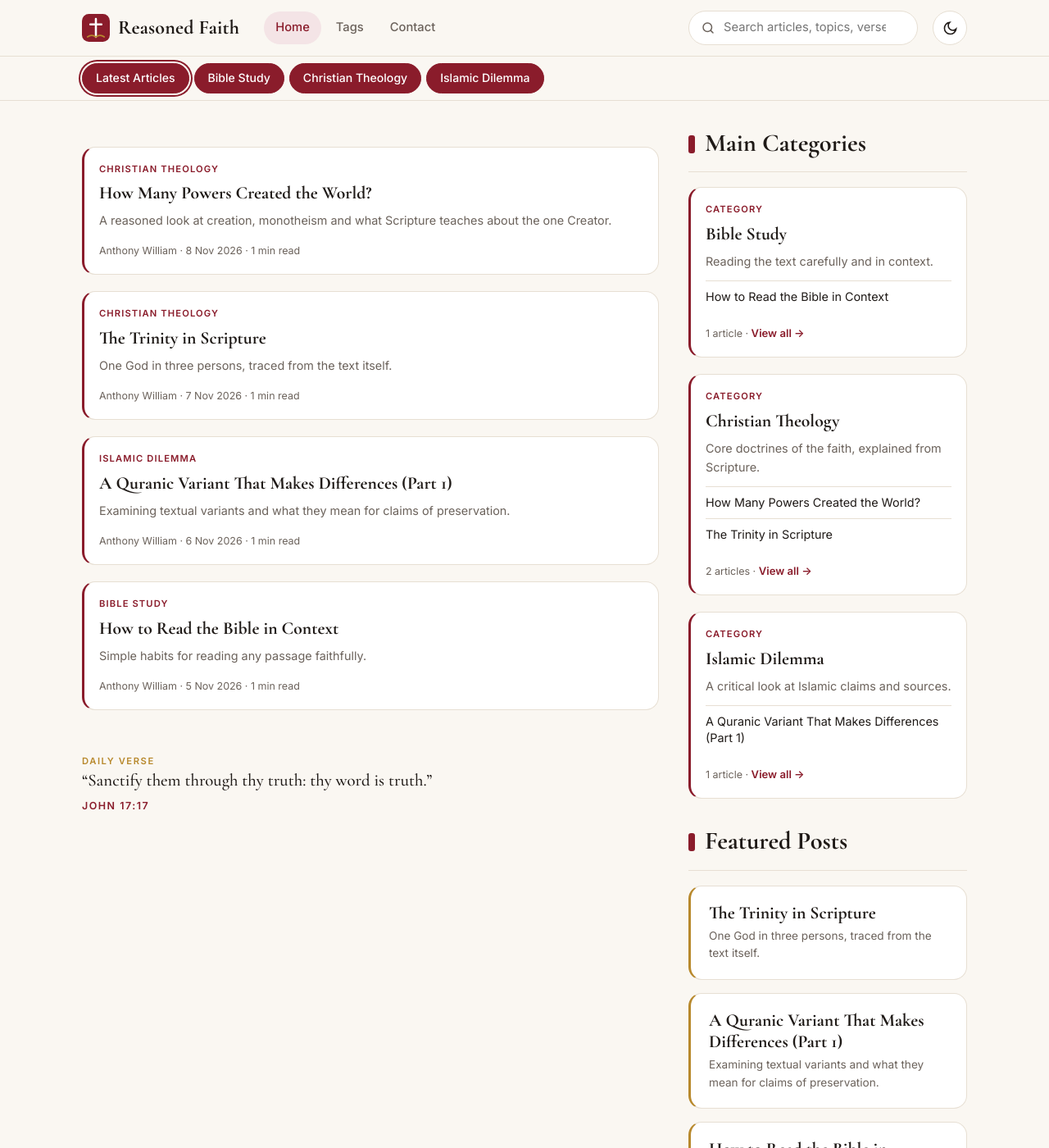
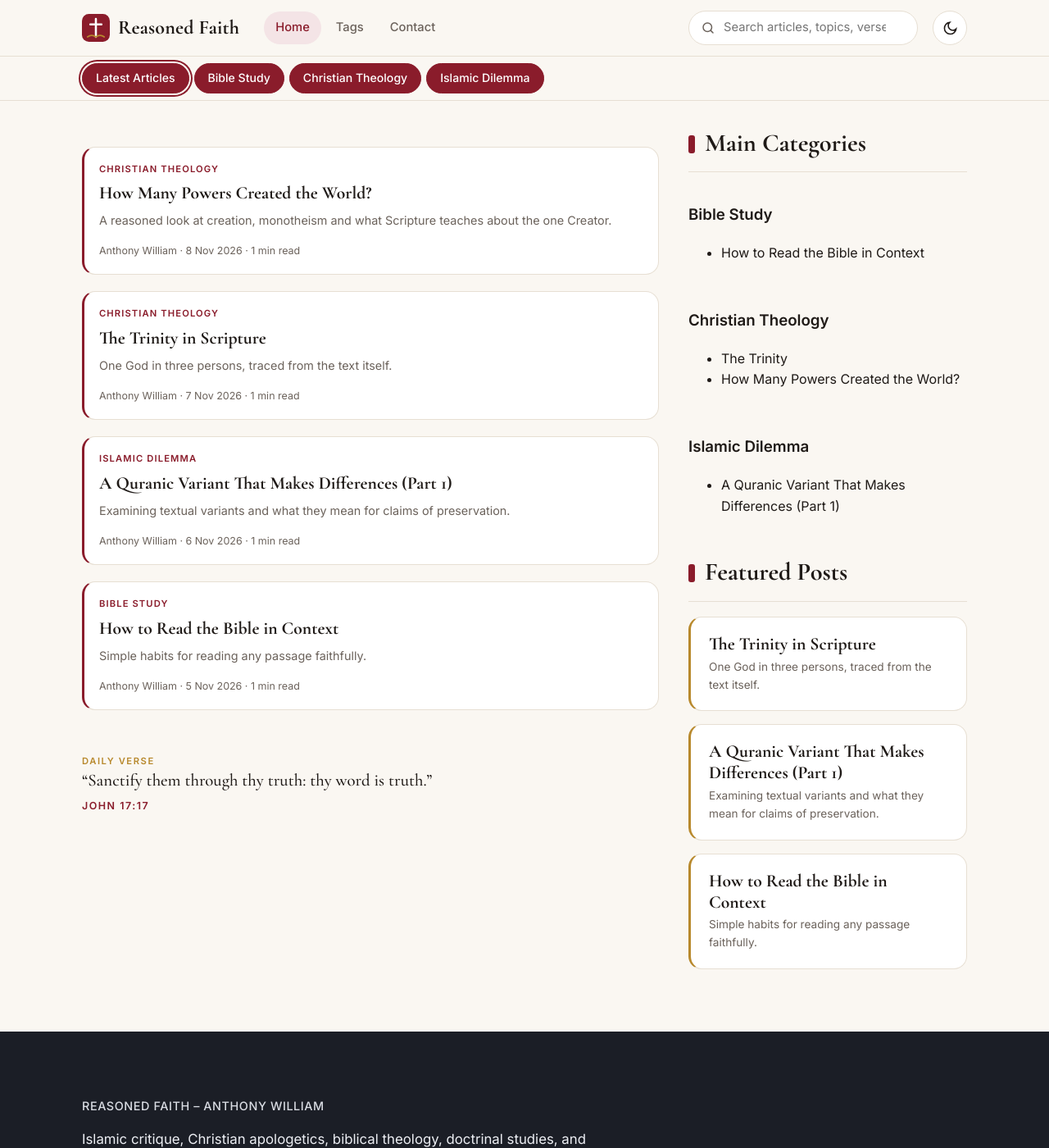
Before and after one commit to Reasoned-faith/reasoned-faith.github.io, a Jekyll site: the page built from index.html, in a window 1280 px wide and 1400 px high. Shown: the whole window at 82% size. Built offline with Jekyll 4.4.1, drawn with Linux system fonts in a browser that asks for light colours.

Commit message:
Update index.html

```diff
--- a/index.html
+++ b/index.html
@@ -46,19 +46,23 @@ title: Home
   <div class="maincats">
   {% for c in catlist %}
     {% capture cname %}{% include catname.html slug=c %}{% endcapture %}
-    {% assign ck = c | replace: " ", "-" %}
     {% assign pre = "articles/" | append: c | append: "/" %}
     {% assign ca = arts | where_exp: "p", "p.path contains pre" %}
-    {% assign tot = ca | size %}
-    <div class="card catcard">
-      <div class="body">
-        <span class="tag">Category</span>
-        <h3><a href="#{{ c }}">{{ cname | strip }}</a></h3>
-        <p>{{ site.data.categories[ck].description }}</p>
-        <ul class="lines">{% for p in ca limit: 3 %}<li><a href="{{ p.url | relative_url }}">{{ p.title }}</a></li>{% endfor %}</ul>
-        <div class="meta">{{ tot }} article{% if tot != 1 %}s{% endif %} · <a class="cat-all" href="#{{ c }}">View all →</a></div>
+    {% if forloop.index <= 3 %}
+    <div class="mc">
+      <h3 class="mc-h"><a href="#{{ c }}">{{ cname | strip }}</a></h3>
+      <div class="mc-box">
+        {% assign subs = "" %}{% assign n = 0 %}
+        {% for p in ca %}{% assign pt = p.path | split: "/" %}{% if pt.size > 3 %}{% assign subs = subs | append: pt[2] | append: "," %}{% endif %}{% endfor %}
+        {% assign sublist = subs | split: "," | uniq %}
+        <ul>
+          {% for sl in sublist %}{% capture sn %}{% include catname.html slug=sl %}{% endcapture %}{% assign n = n | plus: 1 %}<li><a href="#{{ c }}/{{ sl }}">{{ sn | strip }}</a></li>
+          {% endfor %}{% for p in ca %}{% assign pt = p.path | split: "/" %}{% if pt.size == 3 %}{% assign n = n | plus: 1 %}<li><a href="{{ p.url | relative_url }}">{{ p.title }}</a></li>
+          {% endif %}{% endfor %}{% if n == 0 %}<li class="mc-empty">No articles yet.</li>{% endif %}
+        </ul>
       </div>
     </div>
+    {% endif %}
   {% endfor %}
   </div>
 </section>
```
